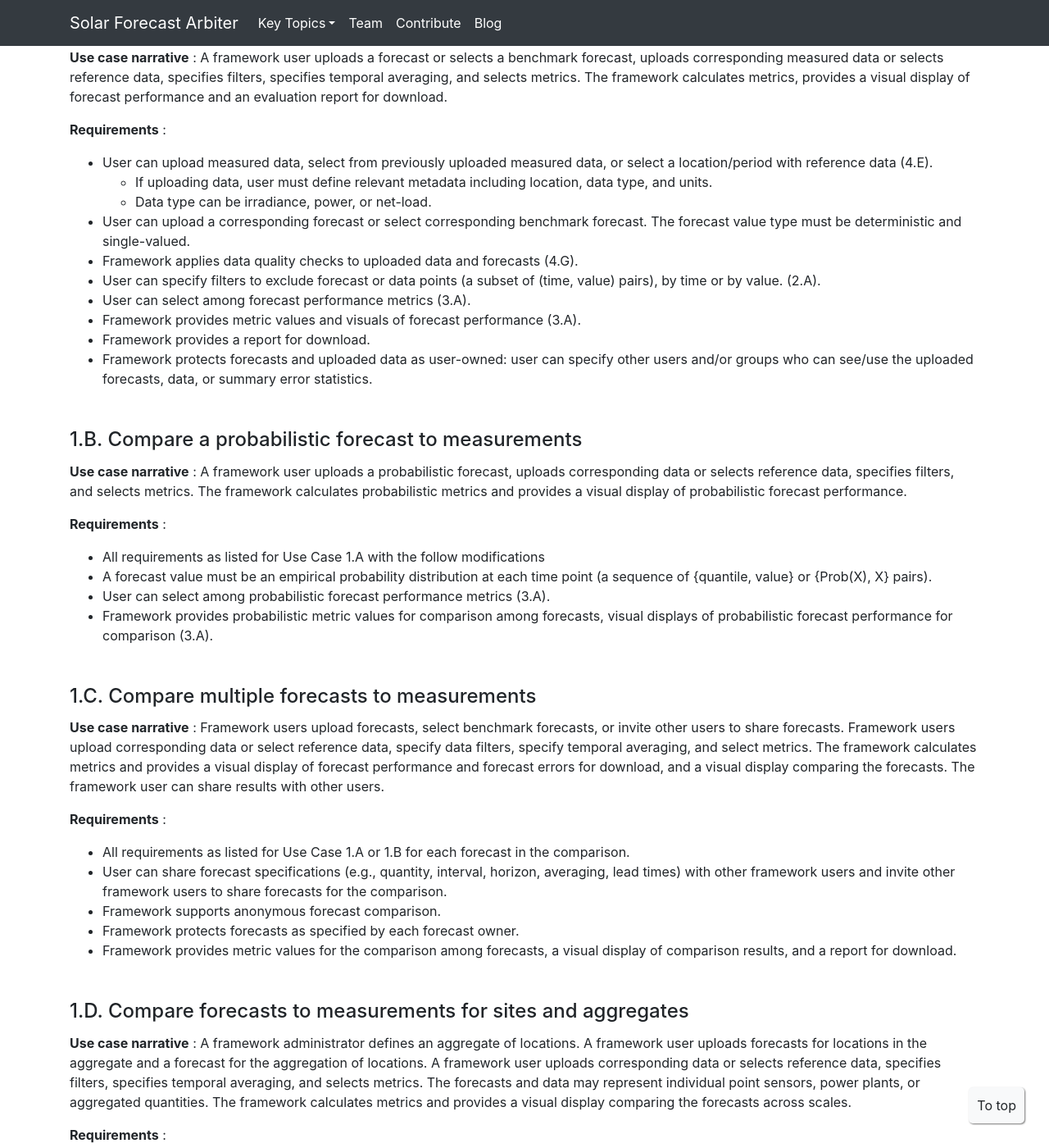
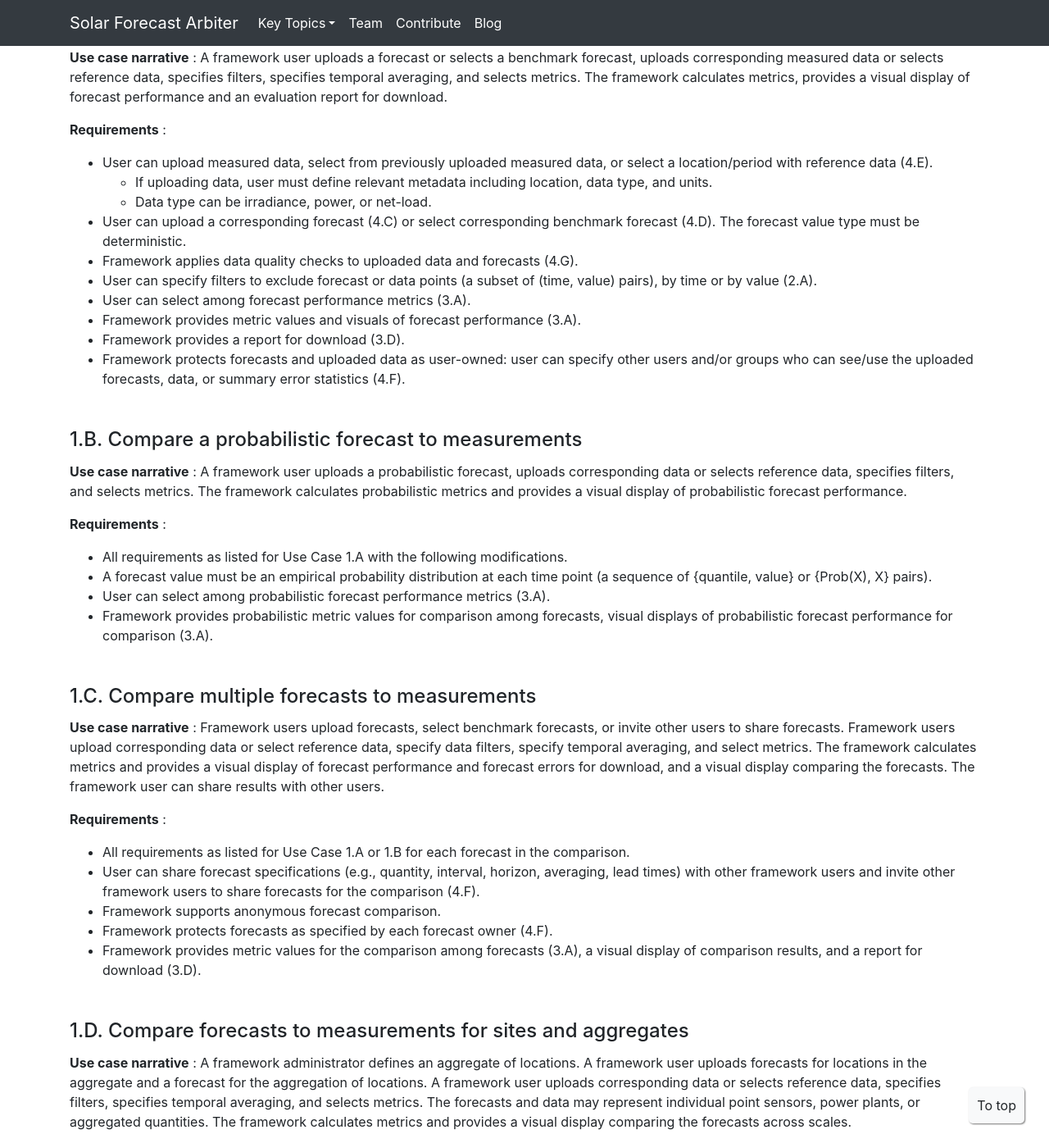
Before and after one commit to SolarArbiter/SolarArbiter.github.io, a Jekyll site: the page built from usecases.md, in a window 1280 px wide and 1400 px high, scrolled down 5070 px. Shown: the whole window at 82% size. Built offline with Jekyll 4.4.1, drawn with Linux system fonts in a browser that asks for light colours; comment, search, counter and statistics services are not loaded; our own code applies the rules of GitHub Pages for plain Markdown files; some of the changed text lies outside the part shown.

Commit message:
add more references to functional requirements

```diff
--- a/usecases.md
+++ b/usecases.md
@@ -151,7 +151,7 @@ The _framework administrator_ operates Solar Forecast Arbiter, ensures data secu
 ## Use cases  {#usecases}
 {: .anchor}
 
-A use case describes a sequence of actions taken by a framework user to achieve a goal. Use cases are grouped into two categories: Evaluate forecasts, and Analyze forecasts. From each use case a list of framework requirements is developed. A use case may adopt, expand or modify the requirements of another use case.
+A use case describes a sequence of actions taken by a framework user to achieve a goal. Use cases are grouped into two categories: Evaluate forecasts, and Analyze forecasts. From each use case a list of framework requirements is developed. A use case may adopt, expand, or modify the requirements of another use case.
 
 ### 1. Evaluate forecasts  {#evaulatefx}
 {: .anchor}
@@ -166,13 +166,13 @@ A use case describes a sequence of actions taken by a framework user to achieve
 - User can upload measured data, select from previously uploaded measured data, or select a location/period with reference data (4.E).
   - If uploading data, user must define relevant metadata including location, data type, and units.
   - Data type can be irradiance, power, or net-load.
-- User can upload a corresponding forecast or select corresponding benchmark forecast. The forecast value type must be deterministic and single-valued.
+- User can upload a corresponding forecast (4.C) or select corresponding benchmark forecast (4.D). The forecast value type must be deterministic.
 - Framework applies data quality checks to uploaded data and forecasts (4.G).
-- User can specify filters to exclude forecast or data points (a subset of (time, value) pairs), by time or by value. (2.A).
+- User can specify filters to exclude forecast or data points (a subset of (time, value) pairs), by time or by value (2.A).
 - User can select among forecast performance metrics (3.A).
 - Framework provides metric values and visuals of forecast performance (3.A).
-- Framework provides a report for download.
-- Framework protects forecasts and uploaded data as user-owned: user can specify other users and/or groups who can see/use the uploaded forecasts, data, or summary error statistics.
+- Framework provides a report for download (3.D).
+- Framework protects forecasts and uploaded data as user-owned: user can specify other users and/or groups who can see/use the uploaded forecasts, data, or summary error statistics (4.F).
 
 #### 1.B. Compare a probabilistic forecast to measurements {#uc1B}
 {: .anchor}
@@ -181,7 +181,7 @@ A use case describes a sequence of actions taken by a framework user to achieve
 
 **Requirements** :
 
-- All requirements as listed for Use Case 1.A with the follow modifications
+- All requirements as listed for Use Case 1.A with the following modifications.
 - A forecast value must be an empirical probability distribution at each time point (a sequence of {quantile, value} or {Prob(X), X} pairs).
 - User can select among probabilistic forecast performance metrics (3.A).
 - Framework provides probabilistic metric values for comparison among forecasts, visual displays of probabilistic forecast performance for comparison (3.A).
@@ -194,10 +194,10 @@ A use case describes a sequence of actions taken by a framework user to achieve
 **Requirements** :
 
 - All requirements as listed for Use Case 1.A or 1.B for each forecast in the comparison.
-- User can share forecast specifications (e.g., quantity, interval, horizon, averaging, lead times) with other framework users and invite other framework users to share forecasts for the comparison.
+- User can share forecast specifications (e.g., quantity, interval, horizon, averaging, lead times) with other framework users and invite other framework users to share forecasts for the comparison (4.F).
 - Framework supports anonymous forecast comparison.
-- Framework protects forecasts as specified by each forecast owner.
-- Framework provides metric values for the comparison among forecasts, a visual display of comparison results, and a report for download.
+- Framework protects forecasts as specified by each forecast owner (4.F).
+- Framework provides metric values for the comparison among forecasts (3.A), a visual display of comparison results, and a report for download (3.D).
 
 #### 1.D. Compare forecasts to measurements for sites and aggregates {#uc1D}
 {: .anchor}
@@ -207,9 +207,9 @@ A use case describes a sequence of actions taken by a framework user to achieve
 **Requirements** :
 
 - All requirements as listed for Use Case 1.A, 1.B, or 1.C, as appropriate.
-- User uploads an aggregation of forecasts with weights specified by the framework.
+- User uploads an aggregation of forecasts with weights specified by the framework (4.C).
 - Framework computes observations, as specified.
-- Framework provides metric values for the comparison among forecasts, a visual display of comparison results, and a report for download.
+- Framework provides metric values for the comparison among forecasts (3.A), a visual display of comparison results, and a report for download (3.D).
 
 #### 1.E. Evaluate an event forecast {#uc1E}
 {: .anchor}
@@ -219,11 +219,11 @@ A use case describes a sequence of actions taken by a framework user to achieve
 **Requirements** :
 
 - All requirements as listed by Use Case 1.A, 1.B, or 1.C, as appropriate.
-- User can upload an event forecast, e.g., a time series of true/false values, or a time series of event occurrence likelihood.
+- User can upload an event forecast, e.g., a time series of true/false values, or a time series of event occurrence likelihood (4.C).
 - User can upload corresponding event data or connect to a saved event time series (2.B).
 - User can select among event forecast performance metrics (3.A).
 - Framework provides metric values and visuals of event forecast performance (3.A).
-- Framework provides a report for user download.
+- Framework provides a report for user download (3.D).
 
 #### 1.F. Conduct forecast trial {#uc1F}
 {: .anchor}
@@ -232,11 +232,11 @@ A use case describes a sequence of actions taken by a framework user to achieve
 
 **Requirements** :
 
-- All requirements as listed for Use Case 1.C
-- Administrator, in consultation with trial participants, defines data sources, forecast run intervals/horizons, trial period, metrics, filters
-- Framework concatenates regularly posted forecast runs into a continuous forecast.
-- Framework accepts and allows for download of streaming data.
-- Framework generates intermediate reports during the trial.
+- All requirements as listed for Use Case 1.C.
+- Administrator, in consultation with trial participants, defines data sources, forecast run intervals/horizons, trial period, metrics, filters (4.C).
+- Framework concatenates regularly posted forecast runs into a continuous forecast (4.C).
+- Framework accepts and allows for download of streaming data (4.C).
+- Framework generates intermediate reports during the trial (3.D).
 
 #### 1.G. Compare multiple forecast runs to measurements (stretch) {#uc1G}
 {: .anchor}
@@ -269,9 +268,7 @@ A use case describes a sequence of actions taken by a framework user to achieve
 - User can select among forecast performance metrics (3.A).
 - Framework applies data quality checks to uploaded data (4.E).
 - Framework provides metric values and visuals of forecast performance (3.A).
-- Framework provides a report for user download.
-
-
+- Framework provides a report for user download (3.D).
 
 #### 2.B. Identify events {#uc2B}
 {: .anchor}
@@ -280,15 +277,13 @@ A use case describes a sequence of actions taken by a framework user to achieve
 
 **Requirements** :
 
-- User can upload a forecast.
-- User can upload data.
+- User can upload a forecast (4.C).
+- User can upload data (4.C).
 - Framework applies data quality checks to uploaded data (4.E).
 - User can specify conditions (e.g., ramp rates) used to identify events occurring in a forecast or in data.
-- Framework provides visual display of identified events.
-- Framework provides a report for user download.
+- Framework provides visual display of identified events (3.D).
+- Framework provides a report for user download (3.D).
 - User can save event data, i.e., a time series of true/false values.
-
-
 
 #### 2.C. Find forecasts errors with large impacts (stretch) {#uc2C}
 {: .anchor}
@@ -298,10 +293,10 @@ A use case describes a sequence of actions taken by a framework user to achieve
 **Requirements** :
 
 - All requirements associated with Use Case 1.A.
-- User can select conditions to associate forecast error with system impact.
+- User can select conditions to associate forecast error with system impact (3.B).
 - Framework uses user-selected conditions to calculate system impact (3.B).
 - Framework finds subset of forecast times corresponding to user-defined "large" system impacts.
-- Framework provides a report for user download.
+- Framework provides a report for user download (3.D).
 
 
 
@@ -389,8 +384,6 @@ Functional requirements are capabilities not specific to a use case but which th
 - Framework administrator can delete stored data.
 - Users can delete user-owned data.
 
-
-
 #### 4.C. Provide the framework API {#uc4C}
 {: .anchor}
 
```
Also changed, not shown: other parts of usecases.md (+1 -2 lines).
